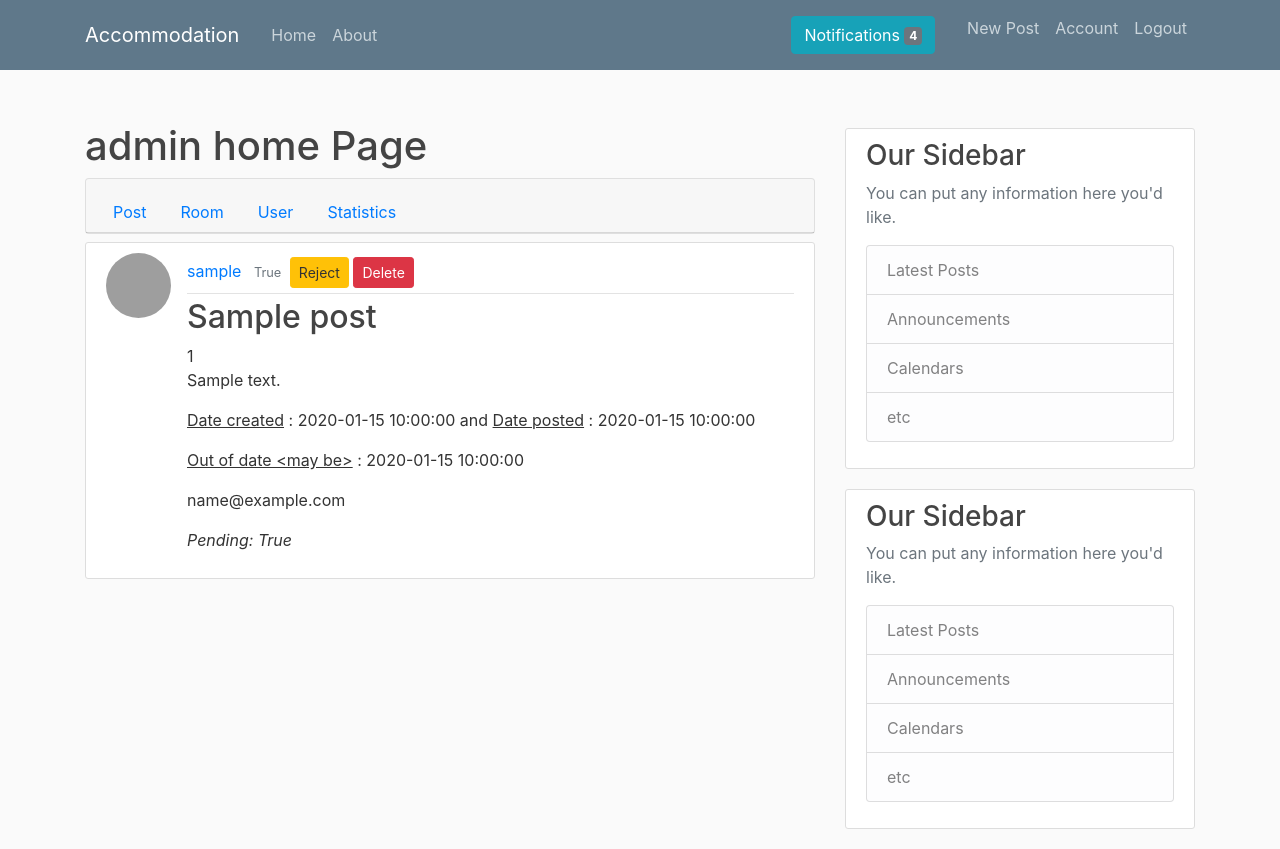
After one commit to eruchii/BaiTapLonPTUW, a Flask app: page /post/details/1 in a window 1280 px wide. The commit adds this page. Run offline with Flask 2, Linux system fonts and the light colour scheme; a user stored in the database is signed in; tables that the repository leaves empty hold one stand-in row (values such as "Sample post"); parts of the project's set-up code (start-up, migrations or seed data) failed here and were passed over; some libraries are stand-ins or nearby versions; grey boxes are pictures that could not be loaded.

Commit message:
accept/reject/delete post
full feature of post
use fetch

```diff
--- a/easyaccomod/posts/routes.py
+++ b/easyaccomod/posts/routes.py
@@ -8,6 +8,48 @@ from easyaccomod.posts.forms import PostForm
 from easyaccomod.admin.utils import checkRoomExist, createPostByAdmin
 
 posts = Blueprint('posts', __name__)
+
+@posts.route("/post/accept", methods=['POST'])
+@login_required
+def new_accept_post():
+    data = request.get_json()
+    print(data)
+    resp = {}
+    resp["status"] = "error"
+    resp["msg"] = "co loi xay ra"
+    resp["post_pending"] = "False"
+    try:
+        if current_user.role_id == 1 and current_user.status_confirm == 1:
+            post = Post.query.get_or_404(data["post_id"])
+            post.pending = True # True -> accept post
+            db.session.commit()
+            resp["status"] = "success"
+            resp["msg"] = "xac nhan thanh cong post_id = {}".format(data["post_id"])
+            resp["post_pending"] = "True"
+        return jsonify(resp)
+    except :
+        return jsonify(resp)
+
+@posts.route("/post/reject", methods=["GET", "POST"])
+@login_required
+def new_reject_post():
+    data = request.get_json()
+    print(data)
+    resp = {}
+    resp["status"] = "error"
+    resp["msg"] = "co loi xra"
+    resp["post_pending"] = "True"
+    try:
+        if current_user.role_id == 1 and current_user.status_confirm == 1:
+            post = Post.query.get_or_404(data["post_id"])
+            post.pending = False
+            db.session.commit()
+            resp["status"] = "success"
+            resp["msg"] = f"reject thanh cong, post_id = {data['post_id']}"
+            resp["post_pending"] = "False"
+        return jsonify(resp)
+    except:
+        return jsonify(resp)
 
 @posts.route("/post/new", methods=['GET', 'POST'])
 @login_required
@@ -31,27 +73,27 @@ def new_post():
         abort(403)
 
 
+@posts.route("/post")
+@login_required
+def post():
+    if current_user.role_id == 1:
+        posts = Post.query.all()
+        return render_template("posts/post.html", title="Manage Post", posts=posts)
+    else:
+        abort(403)
+
 # @posts.route("/post")
 # @login_required
 # def post():
+#     ans = []
 #     if current_user.role_id == 1:
 #         posts = Post.query.all()
-#         return render_template("posts/post.html", title="Manage Post", posts=posts)
-#     else:
-#         abort(403)
+#         for post in posts:
+#             res = {"id":post.id, "title":post.title, "content":post.content, "room_id":post.room_id, "pending":post.pending, "date_created":post.date_created, "date_posted":post.date_posted, "date_out":post.date_out, "user_id":post.user_id}
+#             ans.append(res)
+#         return jsonify({"posts":ans})
 
-@posts.route("/post")
-@login_required
-def post():
-    ans = []
-    if current_user.role_id == 1:
-        posts = Post.query.all()
-        for post in posts:
-            res = {"id":post.id, "title":post.title, "content":post.content, "room_id":post.room_id, "pending":post.pending, "date_created":post.date_created, "date_posted":post.date_posted, "date_out":post.date_out, "user_id":post.user_id}
-            ans.append(res)
-        return jsonify({"posts":ans})
-
-@posts.route("/post/<int:post_id>/delete", methods=["POST"])
+@posts.route("/post/delete/<int:post_id>", methods=["POST"])
 @login_required
 def delete_post(post_id):
     if current_user.role_id == 1 and current_user.status_confirm == 1:
@@ -63,26 +105,33 @@ def delete_post(post_id):
     else:
         abort(403)
 
-@posts.route("/post/<int:post_id>/accept", methods=["GET", "POST"])
+@posts.route("/post/details/<int:post_id>", methods=["GET", "POST"])
 @login_required
-def accept_post(post_id):
-    if current_user.id == 1 and current_user.status_confirm == 1:
+def view_post(post_id):
+    if current_user.role_id == 1 and current_user.status_confirm == 1:
         post = Post.query.get_or_404(post_id)
-        post.pending = True # True -> accept post
-        db.session.commit()
-        flash(f"Post {post_id} has been accepted by {current_user.username}!", "success")
-        return redirect(url_for("posts.post"))
-    else :
-        abort(403)
+        return render_template("posts/view_post.html", title="View Post", post=post)
 
-@posts.route("/post/<int:post_id>/reject", methods=["GET", "POST"])
-@login_required
-def reject_post(post_id):
-    if current_user.id == 1 and current_user.status_confirm == 1:
-        post = Post.query.get_or_404(post_id)
-        post.pending = False # False -> reject post -> post wait
-        db.session.commit()
-        flash(f"Post {post_id} has been rejected by {current_user.username}!", "success")
-        return redirect(url_for("posts.post"))
-    else :
-        abort(403)
+# @posts.route("/post/<int:post_id>/accept", methods=["GET", "POST"])
+# @login_required
+# def accept_post(post_id):
+#     if current_user.id == 1 and current_user.status_confirm == 1:
+#         post = Post.query.get_or_404(post_id)
+#         post.pending = True # True -> accept post
+#         db.session.commit()
+#         flash(f"Post {post_id} has been accepted by {current_user.username}!", "success")
+#         return redirect(url_for("posts.post"))
+#     else :
+#         abort(403)
+
+# @posts.route("/post/<int:post_id>/reject", methods=["GET", "POST"])
+# @login_required
+# def reject_post(post_id):
+#     if current_user.id == 1 and current_user.status_confirm == 1:
+#         post = Post.query.get_or_404(post_id)
+#         post.pending = False # False -> reject post -> post wait
+#         db.session.commit()
+#         flash(f"Post {post_id} has been rejected by {current_user.username}!", "success")
+#         return redirect(url_for("posts.post"))
+#     else :
+#         abort(403)
--- a/easyaccomod/static/adminscripts.js
+++ b/easyaccomod/static/adminscripts.js
@@ -1,5 +1,5 @@
 
-var spanNav = document.querySelectorAll("div.card-header>ul#navigation li.nav-item span")
+// var spanNav = document.querySelectorAll("div.card-header>ul#navigation li.nav-item span")
 
 HTMLElement.prototype.empty = function() {
     var that = this;
@@ -8,28 +8,110 @@ HTMLElement.prototype.empty = function() {
     }
 };
 
-function setClassActive(myself) {
-    for (let i = 0; i < spanNav.length; i++) {
-        spanNav[i].classList.remove('active');
-    }
-    myself.classList.add('active')
+// function setClassActive(myself) {
+//     for (let i = 0; i < spanNav.length; i++) {
+//         spanNav[i].classList.remove('active');
+//     }
+//     myself.classList.add('active')
+// }
+
+// document.getElementById("post").onclick = function() {
+//     fetch("/post").then(response => {
+//         if (response.status == 200) {
+//             response.json().then(data => {
+//                 document.getElementById("blockinfo").empty()
+//                 for (let i = 0; i < data.posts.length; i++) {
+//                     let dv = document.createElement("div")
+//                     let para = document.createElement("p");
+//                     para.innerHTML = data.posts[i].title;
+//                     console.log(data.posts[i].title)
+//                     dv.appendChild(para);
+//                     document.getElementById("blockinfo").appendChild(dv);
+//                 }
+//             })
+//         }
+//     })
+// }
+
+// Example POST method implementation:
+async function postData(url = '', data = {}) {
+    // Default options are marked with *
+    const response = await fetch(url, {
+      method: 'POST', // *GET, POST, PUT, DELETE, etc.
+      mode: 'cors', // no-cors, *cors, same-origin
+      cache: 'no-cache', // *default, no-cache, reload, force-cache, only-if-cached
+      credentials: 'same-origin', // include, *same-origin, omit
+      headers: {
+        'Content-Type': 'application/json'
+        // 'Content-Type': 'application/x-www-form-urlencoded',
+      },
+      redirect: 'follow', // manual, *follow, error
+      referrerPolicy: 'no-referrer', // no-referrer, *no-referrer-when-downgrade, origin, origin-when-cross-origin, same-origin, strict-origin, strict-origin-when-cross-origin, unsafe-url
+      body: JSON.stringify(data) // body data type must match "Content-Type" header
+    });
+    return response.json(); // parses JSON response into native JavaScript objects
+  }
+
+function Accept(myself, id){
+    postData("/post/accept", {post_id:id}).
+    then(data => {
+        container = document.getElementById("msg");
+        container.innerHTML = "";
+        container.empty();
+        // child = document.createElement("div")
+        // child.classList.add("alert");
+        if (data["status"] == "error") {
+            container.classList.add("alert-danger");
+        }
+        else {
+            container.classList.add("alert-success");
+            var accept_pr = myself.parentNode;
+            myself.parentNode.childNodes[3].innerHTML = data["post_pending"];
+            myself.parentNode.parentNode.childNodes[15].firstChild.innerHTML = "Pending: " + data["post_pending"];
+            console.log(myself.parentNode.childNodes);
+            myself.parentNode.removeChild(myself.nextSibling);
+            //console.log(myself.parentNode.childNodes);
+            myself.parentNode.removeChild(myself)
+            console.log(accept_pr.childNodes);
+        }
+        msg = document.createTextNode(data["msg"]);
+        // child.appendChild(msg)
+        container.appendChild(msg);
+    });
 }
 
-document.getElementById("post").onclick = function() {
-    fetch("/post").then(response => {
-        if (response.status == 200) {
-            response.json().then(data => {
-                document.getElementById("blockinfo").empty()
-                console.log(data.posts[0].title);
-                for (let i = 0; i < data.posts.length; i++) {
-                    let dv = document.createElement("div")
-                    let para = document.createElement("p");
-                    para.innerHTML = data.posts[i].title;
-                    console.log(data.posts[i].title)
-                    dv.appendChild(para);
-                    document.getElementById("blockinfo").appendChild(dv);
-                }
-            })
-        }
-    })
+function Reject(myself, id){
+  postData("/post/reject", {post_id:id}).
+  then(data => {
+      container = document.getElementById("msg");
+      container.innerHTML = "";
+      container.empty();
+      if(data["status"] == "error") {
+          container.classList.add("alert-danger");
+      }
+      else {
+          container.classList.add("alert-success");
+          var reject_pr = myself.parentNode;
+          console.log(reject_pr.childNodes);
+          myself.parentNode.childNodes[3].innerHTML = data["post_pending"];
+          if (reject_pr.childNodes.length == 11) {
+              var childafter = reject_pr.childNodes[4];
+              var txtNode = document.createTextNode("");
+              var acptNode = document.createElement("a");
+              var acptContent = document.createTextNode("Accept");
+              acptNode.appendChild(acptContent);
+              acptNode.classList.add("btn", "btn-info", "btn-sm", "m-1");
+              acptNode.addEventListener("click", function() {
+                  Accept(acptNode, id);
+              });
+              myself.parentNode.parentNode.childNodes[15].firstChild.innerHTML = "Pending: " + data["post_pending"];
+              reject_pr.insertBefore(acptNode, childafter);
+              reject_pr.insertBefore(txtNode, acptNode);
+          }
+      }
+      msg = document.createTextNode(data["msg"]);
+      container.appendChild(msg);
+  });
 }
+
+// onclick="Accept(this, {{ post.id }})"  // onclick="Reject(this, {{ post.id }})"
--- a/easyaccomod/static/adminstyle.css
+++ b/easyaccomod/static/adminstyle.css
@@ -1,5 +1,6 @@
 .max-height-content-section {
     max-height: 500px;
+    overflow: auto;
 }
 
 .nodisplay{
--- a/easyaccomod/templates/admin_home.html
+++ b/easyaccomod/templates/admin_home.html
@@ -13,24 +13,26 @@
 {% endblock %}
 {% block content %}
     <h1>admin home Page</h1>
+    {% block navigation %}
     <div class="card text-center mb-2">
         <div class="card-header">
             <ul id="navigation" class="nav nav-tabs card-header-tabs">
                 <li class="nav-item">
-                    <span id="post" class="nav-link active" onclick="setClassActive(this);" >Post</span>
+                    <a id="post" class="nav-link" href="{{ url_for('posts.post') }}">Post</a>
                 </li>
                 <li class="nav-item">
-                    <span id="room" class="nav-link" onclick="setClassActive(this);">Room</span>
+                    <a id="room" class="nav-link" href="#">Room</a>
                 </li>
                 <li class="nav-item">
-                    <span id="user" class="nav-link" onclick="setClassActive(this);">User</span>
+                    <a id="user" class="nav-link" href="{{ url_for('admin.manage_user') }}">User</a>
                 </li>
                 <li class="nav-item">
-                    <span id="statistics" class="nav-link" onclick="setClassActive(this);">Statistics</span>
+                    <a id="statistics" class="nav-link" href="#">Statistics</a>
                 </li>
             </ul>
         </div>
     </div>
+    {% endblock %}
 
     <div id="blockinfo">
         {% block info %}
--- a/easyaccomod/templates/layout.html
+++ b/easyaccomod/templates/layout.html
@@ -56,6 +56,7 @@
     <main role="main" class="container">
         <div class="row">
             <div class="col-md-8">
+                <div class="alert" id="msg"></div>
                 {% with messages = get_flashed_messages(with_categories=true) %}
                     {% if messages %}
                         {% for category, message in messages %}
@@ -68,9 +69,10 @@
                 <!-- ---------------------------------- -->
                 <!-- content la ten cua block, endblock se dong cai block cua no -->
                 {% block content %}
+
                 {% endblock %}
             </div>
-            <div class="col-md-4">
+            <div class="col-md-4 mt-5">
                 {% block sidebar %}
                 {% endblock %}
                 <div class="content-section">
--- /dev/null
+++ b/easyaccomod/templates/posts/view_post.html
@@ -0,0 +1,48 @@
+{% extends "admin_home.html" %}
+{% block info %}
+    <article class="media content-section">
+        <img class="rounded-circle article-img" src="#" alt="image of author">
+        <div class="media-body">
+            <div class="article-metadata">
+                <a class="mr-2" href="#">{{ post.author.username }}</a>
+                <small id="post" class="text-muted mr-1">{{ post.pending }}</small>
+                {% if post.pending == False %}
+                <a id="accept" class="btn btn-success btn-sm mt-1 mb-1" onclick="Accept(this, '{{post.id}}')">Accept</a>
+                {% endif %}
+                <a id="reject" class="btn btn-warning btn-sm mt-1 mb-1" onclick="Reject(this, '{{post.id}}')">Reject</a>
+                <!-- button better/ modal -->
+                <button type="button" class="btn btn-danger btn-sm" data-toggle="modal" data-target="#exampleModal">
+                    Delete
+                </button>
+            </div>
+            <h2><a class="article-title" href="#">{{ post.title }}</a></h2>
+            <span>{{post.id}}</span>
+            <p class="article-content">{{ post.content }}</p>
+            <p class="article-content"> <u>Date created</u> : {{ post.date_created }} and <u>Date posted</u> : {{ post.date_posted }}</p>
+            <p class="article-content"> <u>Out of date &lt;may be&gt;</u> : {{ post.date_out }}</p>
+            <p class="article-content">{{ post.author.email }}</p>
+            <p><em>Pending: {{ post.pending }}</em></p>
+        </div>
+    </article>
+    <div class="modal fade" id="exampleModal" tabindex="-1" role="dialog" aria-labelledby="exampleModalLabel" aria-hidden="true">
+        <div class="modal-dialog" role="document">
+            <div class="modal-content">
+                <div class="modal-header">
+                <h5 class="modal-title" id="exampleModalLabel">Delete Post?</h5>
+                <button type="button" class="close" data-dismiss="modal" aria-label="Close">
+                        <span aria-hidden="true">&times;</span>
+                </button>
+                </div>
+                <div class="modal-body">
+                    Are u sure about that?
+                </div>
+                <div class="modal-footer">
+                    <button type="button" class="btn btn-secondary" data-dismiss="modal">Cancel</button>
+                    <form action="{{ url_for('posts.delete_post', post_id=post.id) }}" method="POST">
+                        <input type="submit" value="Delete" class="btn btn-danger">
+                    </form>
+                </div>
+            </div>
+        </div>
+    </div>
+{% endblock %}
```
Also changed, not shown: easyaccomod/templates/admin/manage_user.html (+24 -3 lines), easyaccomod/templates/posts/post.html (+30 -31 lines).
